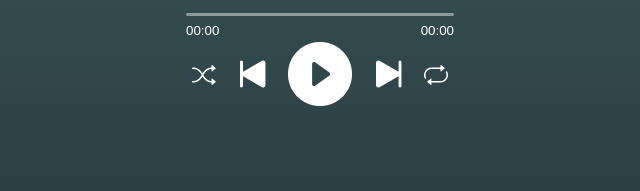
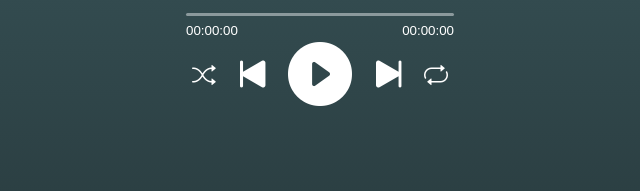
Before and after one commit to Dultrod/Tocador-de-M-sica, a plain HTML site: page index.html in a window 1280 px wide. Shown: the part 225-416 px from the top of the page, 320-960 px from the left. Drawn offline with nearby package versions, Linux system fonts and the light colour scheme.

Commit message:
Update index.html
HTML Pronto.

```diff
--- a/index.html
+++ b/index.html
@@ -24,8 +24,8 @@
                 <div id="current-progress"></div>
             </div>
             <div id="time-box">
-                <div id="song-time"> 00:00</div>
-                <div id="total-time">00:00</div>
+                <div id="song-time"> 00:00:00</div>
+                <div id="total-time">00:00:00</div>
             </div>
         </div>
         <div id="button-container">
```
